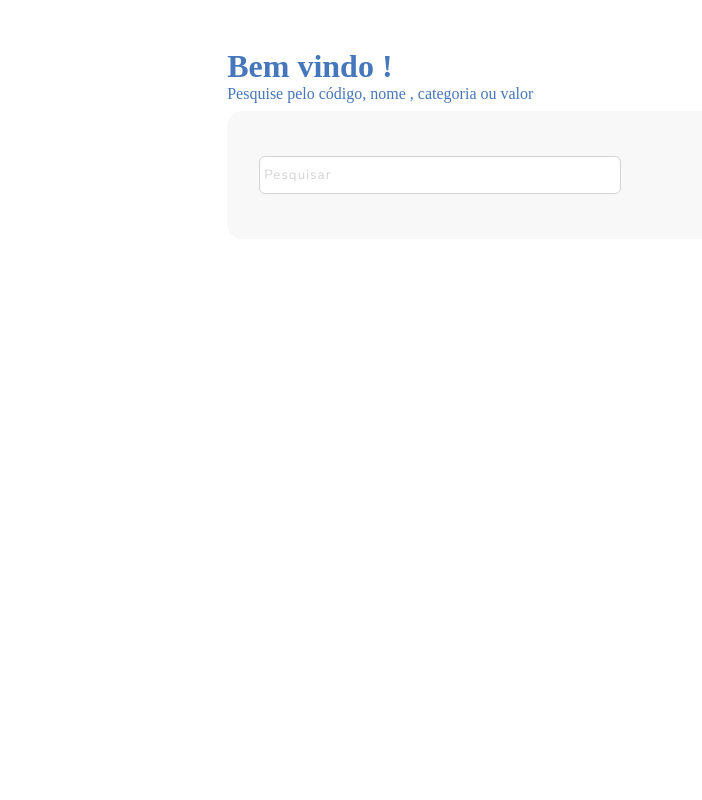
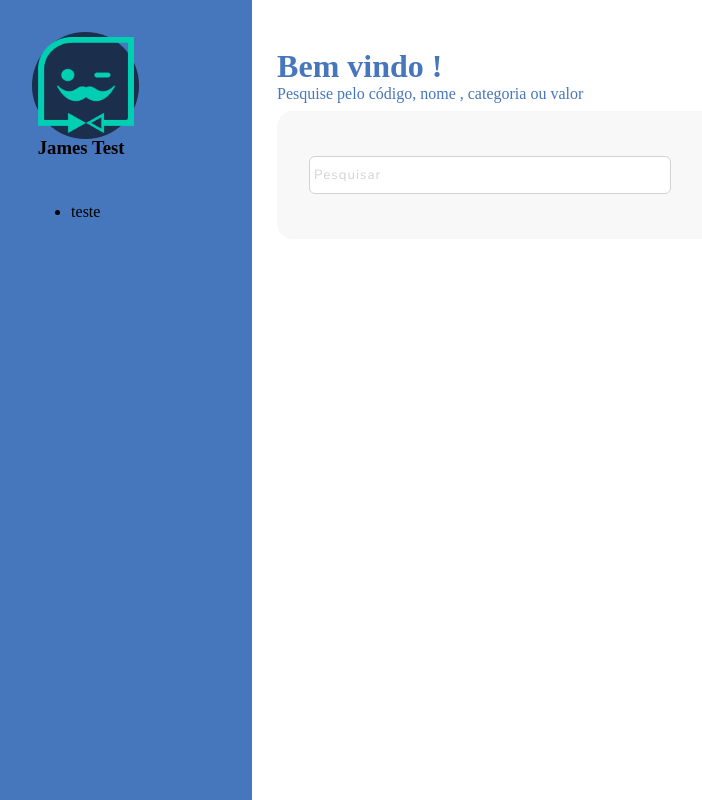
Before and after one commit to Pereira-Araujo/Desafios, a React (Create React App) app in the folder testes_tecnicos/desafio_james-tip/james/: page /home in a window 1280 px wide. Shown: the whole page, without its empty margins (80-782 px from the left). Built offline with nearby package versions, Linux system fonts and the light colour scheme; no server answers; sample sign-in values are in the browser's storage.

Commit message:
Style: menu component

```diff
--- a/testes_tecnicos/desafio_james-tip/james/src/components/HeaderComponent/styles.jsx
+++ b/testes_tecnicos/desafio_james-tip/james/src/components/HeaderComponent/styles.jsx
@@ -16,9 +16,10 @@ export const Container = styled.main`
 		margin-top: 0.5rem;
 		background: blue;
 		min-height: 8rem;
-		width: 71vw;
+		width: 70vw;
 		border-radius: 16px;
 		background: ${lightDefault};
+		margin-right:8px;
 
 		display: flex;
 		align-items: center;
--- a/testes_tecnicos/desafio_james-tip/james/src/components/MenuComponent/index.jsx
+++ b/testes_tecnicos/desafio_james-tip/james/src/components/MenuComponent/index.jsx
@@ -1,12 +1,20 @@
+import JamesIcon from '../../assets/james_icon.png';
 
 import { Container } from './styles';
-
 
 const Menu = () => {
 	return (
 		<Container>
+			<figure>
+				<img src={JamesIcon} alt={'james tip icon'} />
+				<h3>James Test</h3>
+			</figure>
 
-
+			<section>
+				<ul>
+					<li>teste</li>
+				</ul>
+			</section>
 		</Container>
 	);
 };
--- a/testes_tecnicos/desafio_james-tip/james/src/components/MenuComponent/styles.jsx
+++ b/testes_tecnicos/desafio_james-tip/james/src/components/MenuComponent/styles.jsx
@@ -1,7 +1,35 @@
 import styled from 'styled-components';
+import { colorToGradient,darkDefault } from '../../styles/colors';
 
 export const Container = styled.div`
+
+background-color:${darkDefault};
 	width: 22vw;
-	height: auto;
+	height: 100vh;
 	padding: 2rem;
+	display: flex;
+	flex-direction: column;
+	align-items: center;
+
+	figure {
+		background: ${colorToGradient};
+		width: 6rem;
+		height: 6rem;
+		padding: 2%;
+		border-radius: 50%;
+
+		img {
+			width: 6rem;
+			height: 6rem;
+		}
+	}
+
+	section {
+		margin-top: 4rem;
+		display: block;
+
+		li {
+			cursor: pointer;
+		}
+	}
 `;
--- a/testes_tecnicos/desafio_james-tip/james/src/layout/Home/styles.jsx
+++ b/testes_tecnicos/desafio_james-tip/james/src/layout/Home/styles.jsx
@@ -1,16 +1,18 @@
-import styled from "styled-components";
-
+import styled from 'styled-components';
 
 export const Container = styled.main`
-display:flex;
+	display: flex;
+	height: 100vh;
+	overflow-y: hidden;
+
+	div {
+		overflow-y: auto;
+		overflow-x:hidden;
+	}
 `;
 
 export const HomePosts = styled.div`
-  display: grid;
-  grid-template-columns: repeat(auto-fill, minmax(240px, 1fr));
-  gap:30px;
-
-  @media (max-width: 450px) {
-    gap:0;
-  }
+	overflow: hidden;
+	display: grid;
+	grid-template-columns: repeat(auto-fill, minmax(220px, 1fr));
 `;
--- a/testes_tecnicos/desafio_james-tip/james/src/layout/Posts/ContainerPost/styles.jsx
+++ b/testes_tecnicos/desafio_james-tip/james/src/layout/Posts/ContainerPost/styles.jsx
@@ -2,8 +2,9 @@ import styled from "styled-components";
 
 export const Container = styled.main`
 width:74vw;
-height:100vh;
+height:auto;
 display:flex;
 justify-content:start;
+flex-wrap:wrap;
 
 `
--- a/testes_tecnicos/desafio_james-tip/james/src/layout/Posts/PostCard/styles.jsx
+++ b/testes_tecnicos/desafio_james-tip/james/src/layout/Posts/PostCard/styles.jsx
@@ -1,38 +1,33 @@
-import styled from "styled-components";
-import { lightGrey, lightGrey4 } from "../../../styles/colors";
+import styled from 'styled-components';
+import { lightGrey, lightGrey4 } from '../../../styles/colors';
 
 export const Container = styled.div`
-height:18rem;
-  width:14rem;
-  margin: 2rem;
+	height: 18rem;
+	width: 14rem;
+  margin:14px;
+  margin-left:2rem;
 	background: white;
 	box-shadow: 0 0 10px ${lightGrey4};
 	transition: transform 100mx ease-in-out;
 	font-family: "Nunito", sans-serif;
+
 
 	&:hover {
 		transform: scale(1.05);
 	}
 `;
 
-export const Post = styled.div`
-
-  padding: 1rem;
-`;
-export const LightText = styled.p`
-  color: ${lightGrey};
-`;
+export const Post = styled.div`padding: 1rem;`;
+export const LightText = styled.p`color: ${lightGrey};`;
 export const LightTextMargin = styled.p`
 	color: ${lightGrey};
-  margin-bottom: 0.5rem;
+	margin-bottom: 4px;
 `;
 
-export const Price = styled.p`
-  margin-top: 0.5rem;
+export const Price = styled.p`margin-top: 0.5rem;`;
+export const Actions = styled.div`
+	padding: 1rem;
+	display: flex;
+	justify-content: space-between;
+	cursor: pointer;
 `;
-export const Actions = styled.div`
-padding:1rem;
-display:flex;
-justify-content:space-between;
-cursor:pointer;
-`
--- a/testes_tecnicos/desafio_james-tip/james/src/styles/colors.js
+++ b/testes_tecnicos/desafio_james-tip/james/src/styles/colors.js
@@ -10,3 +10,4 @@ export const lightGrey3 ="blue"
 export const lightGrey= "#d3d3d3"
 export const darkDefault = "#4676BB"
 export const lightDefault = "#F8F8F8"
+export const backDefault = "#425372"
```
Lines whose indentation alone changed are shown as unchanged.
